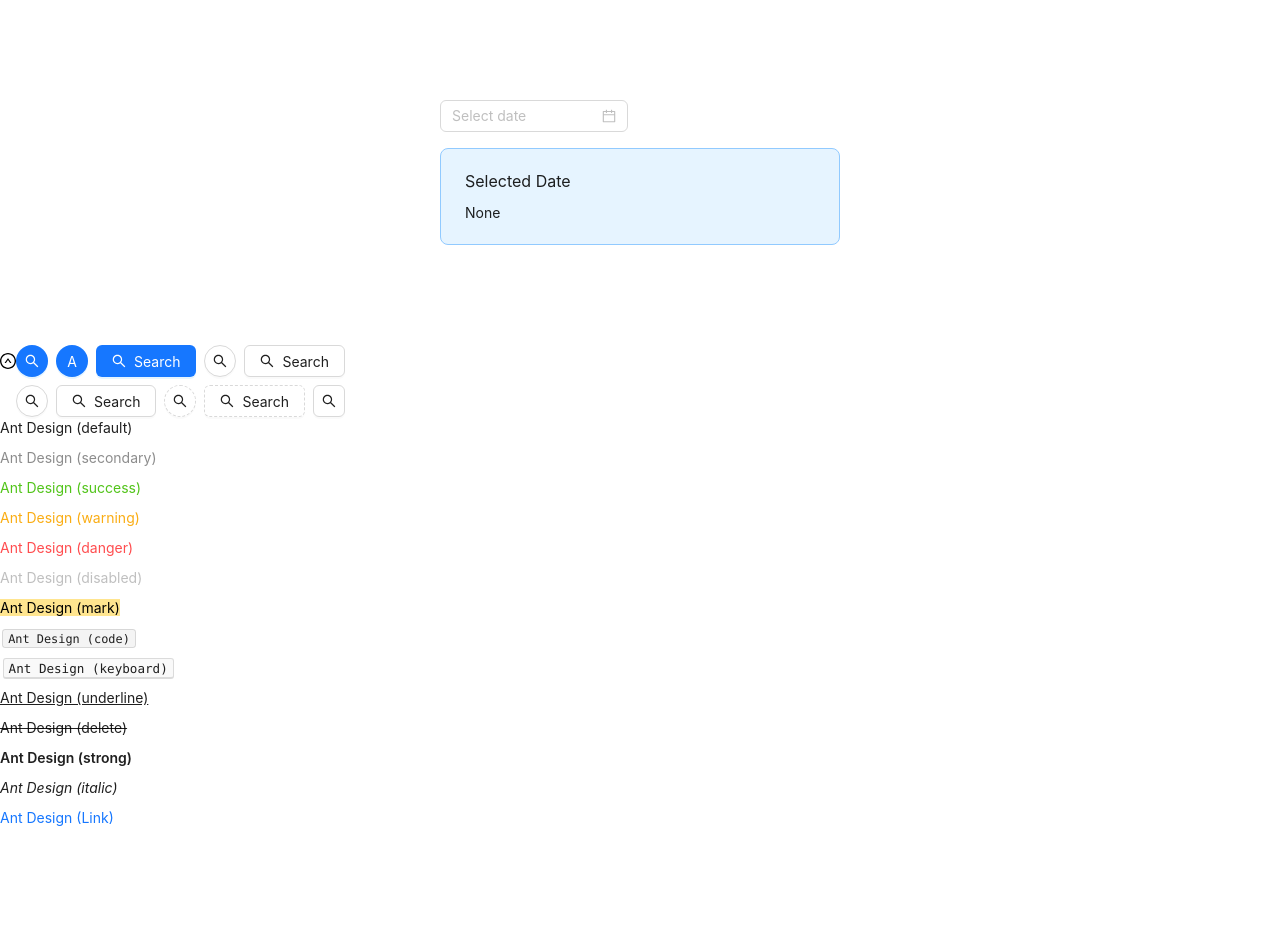
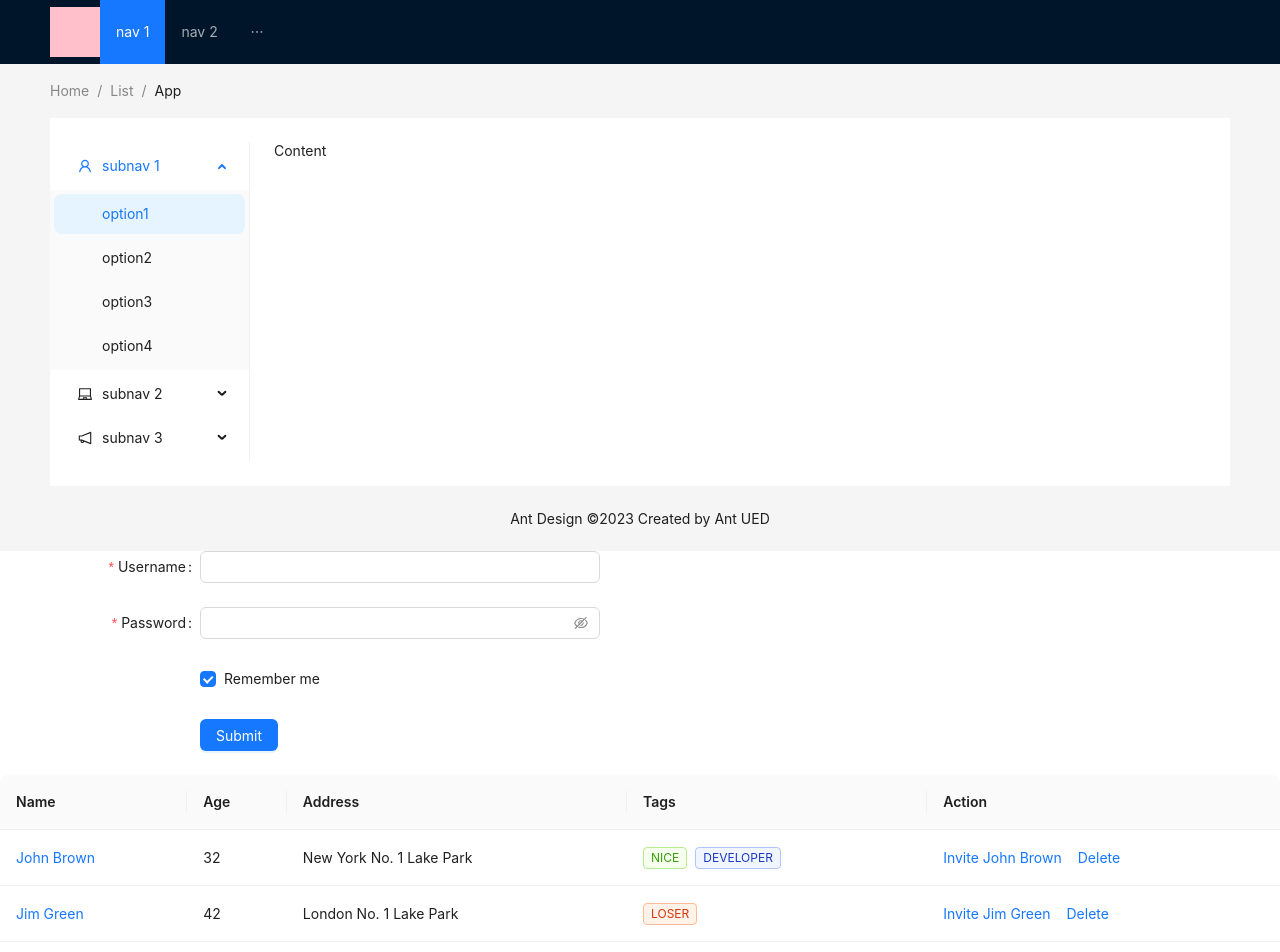
Before and after one commit to iam454/react-study, a React (Create React App) app in the folder ui/: page / in a window 1280 px wide. Shown: the top 952 px of the page. Before the commit the page ends 829 px from the top, so only its background shows below. Built offline with nearby package versions, Linux system fonts and the light colour scheme.

Commit message:
feat: Ant Design 다루기
Layout
Form
Table
Modal

```diff
--- a/ui/src/components/AntDesign/AntDesignExample.jsx
+++ b/ui/src/components/AntDesign/AntDesignExample.jsx
@@ -1,14 +1,24 @@
 import React from "react";
-import GetStart from "./GetStart";
-import IconExample from "./IconExample";
-import TypographyExample from "./TypographyExample";
+// import GetStart from "./GetStart";
+// import IconExample from "./IconExample";
+// import TypographyExample from "./TypographyExample";
+
+import LayoutExample from "./LayoutExample";
+import FormExample from "./FormExample";
+import TableExample from "./TableExample";
+import ModalExample from "./ModalExample";
 
 export default function AntDesignExample() {
   return (
     <div>
-      <GetStart />
-      <IconExample />
-      <TypographyExample />
+      {/* <GetStart /> */}
+      {/* <IconExample /> */}
+      {/* <TypographyExample /> */}
+
+      <LayoutExample />
+      <FormExample />
+      <TableExample />
+      <ModalExample />
     </div>
   );
 }
--- /dev/null
+++ b/ui/src/components/AntDesign/FormExample.jsx
@@ -0,0 +1,80 @@
+import React from "react";
+import { Button, Checkbox, Form, Input } from "antd";
+
+const onFinish = (values) => {
+  console.log("Success:", values);
+};
+const onFinishFailed = (errorInfo) => {
+  console.log("Failed:", errorInfo);
+};
+
+export default function FormExample() {
+  return (
+    <Form
+      name="basic"
+      labelCol={{
+        span: 8,
+      }}
+      wrapperCol={{
+        span: 16,
+      }}
+      style={{
+        maxWidth: 600,
+      }}
+      initialValues={{
+        remember: true,
+      }}
+      onFinish={onFinish}
+      onFinishFailed={onFinishFailed}
+      autoComplete="off"
+    >
+      <Form.Item
+        label="Username"
+        name="username"
+        rules={[
+          {
+            required: true,
+            message: "Please input your username!",
+          },
+        ]}
+      >
+        <Input />
+      </Form.Item>
+
+      <Form.Item
+        label="Password"
+        name="password"
+        rules={[
+          {
+            required: true,
+            message: "Please input your password!",
+          },
+        ]}
+      >
+        <Input.Password />
+      </Form.Item>
+
+      <Form.Item
+        name="remember"
+        valuePropName="checked"
+        wrapperCol={{
+          offset: 8,
+          span: 16,
+        }}
+      >
+        <Checkbox>Remember me</Checkbox>
+      </Form.Item>
+
+      <Form.Item
+        wrapperCol={{
+          offset: 8,
+          span: 16,
+        }}
+      >
+        <Button type="primary" htmlType="submit">
+          Submit
+        </Button>
+      </Form.Item>
+    </Form>
+  );
+}
--- /dev/null
+++ b/ui/src/components/AntDesign/LayoutExample.jsx
@@ -0,0 +1,110 @@
+import React from "react";
+import {
+  LaptopOutlined,
+  NotificationOutlined,
+  UserOutlined,
+} from "@ant-design/icons";
+import { Breadcrumb, Layout, Menu, theme } from "antd";
+
+const { Header, Content, Footer, Sider } = Layout;
+const items1 = ["1", "2", "3"].map((key) => ({
+  key,
+  label: `nav ${key}`,
+}));
+const items2 = [UserOutlined, LaptopOutlined, NotificationOutlined].map(
+  (icon, index) => {
+    const key = String(index + 1);
+    return {
+      key: `sub${key}`,
+      icon: React.createElement(icon),
+      label: `subnav ${key}`,
+      children: new Array(4).fill(null).map((_, j) => {
+        const subKey = index * 4 + j + 1;
+        return {
+          key: subKey,
+          label: `option${subKey}`,
+        };
+      }),
+    };
+  }
+);
+
+export default function LayoutExample() {
+  const {
+    token: { colorBgContainer },
+  } = theme.useToken();
+  return (
+    <Layout>
+      <Header
+        style={{
+          display: "flex",
+          alignItems: "center",
+        }}
+      >
+        <div
+          className="demo-logo"
+          style={{ backgroundColor: "pink", height: 50, width: 50 }}
+        />
+        <Menu
+          theme="dark"
+          mode="horizontal"
+          defaultSelectedKeys={["1"]}
+          items={items1}
+        />
+      </Header>
+      <Content
+        style={{
+          padding: "0 50px",
+        }}
+      >
+        <Breadcrumb
+          style={{
+            margin: "16px 0",
+          }}
+        >
+          <Breadcrumb.Item>Home</Breadcrumb.Item>
+          <Breadcrumb.Item>List</Breadcrumb.Item>
+          <Breadcrumb.Item>App</Breadcrumb.Item>
+        </Breadcrumb>
+        <Layout
+          style={{
+            padding: "24px 0",
+            background: colorBgContainer,
+          }}
+        >
+          <Sider
+            style={{
+              background: colorBgContainer,
+            }}
+            width={200}
+          >
+            <Menu
+              mode="inline"
+              defaultSelectedKeys={["1"]}
+              defaultOpenKeys={["sub1"]}
+              style={{
+                height: "100%",
+              }}
+              items={items2}
+            />
+          </Sider>
+          <Content
+            style={{
+              padding: "0 24px",
+              minHeight: 280,
+            }}
+          >
+            Content
+          </Content>
+        </Layout>
+      </Content>
+      <Footer
+        style={{
+          textAlign: "center",
+        }}
+      >
+        Ant Design ©2023 Created by Ant UED
+      </Footer>
+    </Layout>
+  );
+}
--- /dev/null
+++ b/ui/src/components/AntDesign/ModalExample.jsx
@@ -0,0 +1,40 @@
+import React, { useState } from "react";
+import { Button, Modal } from "antd";
+
+export default function ModalExample() {
+  const [open, setOpen] = useState(false);
+  const [confirmLoading, setConfirmLoading] = useState(false);
+  const [modalText, setModalText] = useState("Content of the modal");
+  const showModal = () => {
+    setOpen(true);
+    setModalText("Content of the modal");
+  };
+  const handleOk = () => {
+    setModalText("The modal will be closed after two seconds");
+    setConfirmLoading(true);
+    setTimeout(() => {
+      setOpen(false);
+      setConfirmLoading(false);
+    }, 2000);
+  };
+  const handleCancel = () => {
+    console.log("Clicked cancel button");
+    setOpen(false);
+  };
+  return (
+    <>
+      <Button type="primary" onClick={showModal}>
+        Open Modal with async logic
+      </Button>
+      <Modal
+        title="Title"
+        open={open}
+        onOk={handleOk}
+        confirmLoading={confirmLoading}
+        onCancel={handleCancel}
+      >
+        <p>{modalText}</p>
+      </Modal>
+    </>
+  );
+}
--- /dev/null
+++ b/ui/src/components/AntDesign/TableExample.jsx
@@ -0,0 +1,77 @@
+import React from "react";
+import { Space, Table, Tag } from "antd";
+const columns = [
+  {
+    title: "Name",
+    dataIndex: "name",
+    key: "name",
+    render: (text) => <a>{text}</a>,
+  },
+  {
+    title: "Age",
+    dataIndex: "age",
+    key: "age",
+  },
+  {
+    title: "Address",
+    dataIndex: "address",
+    key: "address",
+  },
+  {
+    title: "Tags",
+    key: "tags",
+    dataIndex: "tags",
+    render: (_, { tags }) => (
+      <>
+        {tags.map((tag) => {
+          let color = tag.length > 5 ? "geekblue" : "green";
+          if (tag === "loser") {
+            color = "volcano";
+          }
+          return (
+            <Tag color={color} key={tag}>
+              {tag.toUpperCase()}
+            </Tag>
+          );
+        })}
+      </>
+    ),
+  },
+  {
+    title: "Action",
+    key: "action",
+    render: (_, record) => (
+      <Space size="middle">
+        <a>Invite {record.name}</a>
+        <a>Delete</a>
+      </Space>
+    ),
+  },
+];
+const data = [
+  {
+    key: "1",
+    name: "John Brown",
+    age: 32,
+    address: "New York No. 1 Lake Park",
+    tags: ["nice", "developer"],
+  },
+  {
+    key: "2",
+    name: "Jim Green",
+    age: 42,
+    address: "London No. 1 Lake Park",
+    tags: ["loser"],
+  },
+  {
+    key: "3",
+    name: "Joe Black",
+    age: 32,
+    address: "Sydney No. 1 Lake Park",
+    tags: ["cool", "teacher"],
+  },
+];
+
+export default function TableExample() {
+  return <Table columns={columns} dataSource={data} />;
+}
```
